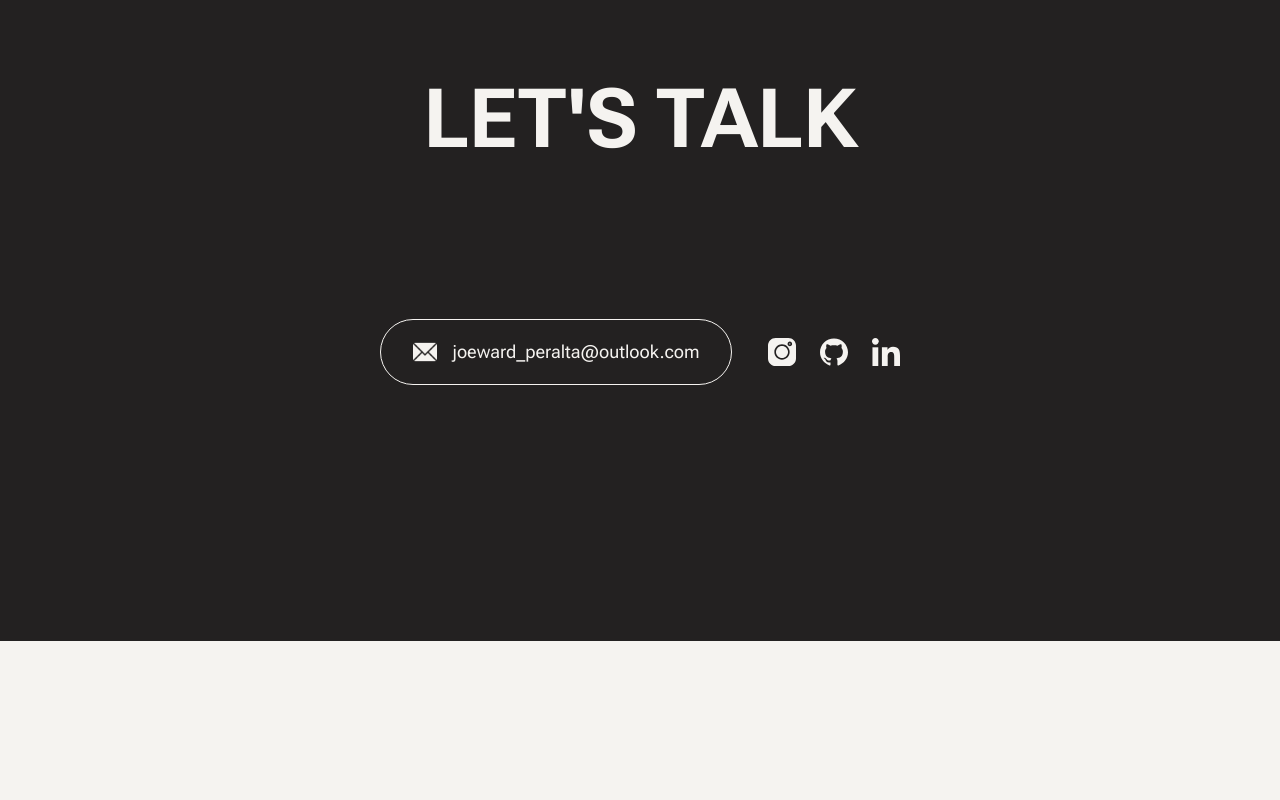
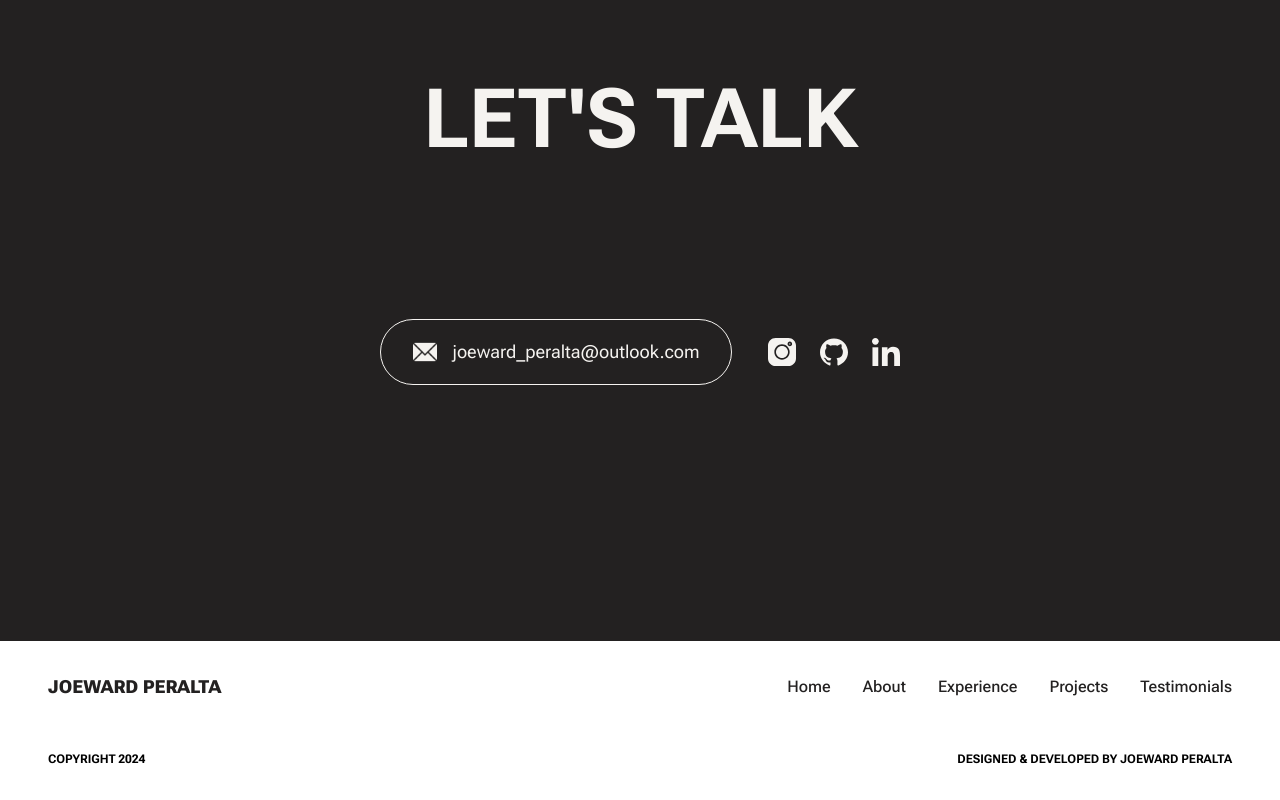
Before and after one commit to joewardperalta/developer-portfolio, a Next.js app: page / in a window 1280 px wide. Shown: the part 6130-6930 px from the top of the page. Before the commit the page ends 6771 px from the top, so only its background shows below. Built offline with nearby package versions, Linux system fonts and the light colour scheme.

Commit message:
Update the layout for the footer that adjusts for different screen sizes

```diff
--- a/app/page.js
+++ b/app/page.js
@@ -212,13 +212,11 @@ export default function Home() {
       </main>
 
       {/*  Footer */}
-      {/* <footer className="bg-white py-8">
-        <Container className="mb-10">
-          <Column>
+      <footer className="space-y-12 bg-white py-8">
+        <Container className="mb-10 space-y-8 laptop:space-y-0">
+          <Column className="flex flex-col gap-8 tablet:flex-row tablet:items-center tablet:justify-between">
             <Logo />
-          </Column>
-          <Column>
-            <ul className="flex justify-end gap-8 font-medium text-secondary">
+            <ul className="flex flex-wrap gap-4 font-medium text-secondary tablet:flex-nowrap tablet:gap-8 laptop:justify-end">
               <li>
                 <Link href="/">Home</Link>
               </li>
@@ -239,18 +237,12 @@ export default function Home() {
         </Container>
 
         <Container>
-          <Column>
-            <Paragraph className="text-[0.75rem] font-bold uppercase">
-              Copyright 2024
-            </Paragraph>
-          </Column>
-          <Column>
-            <Paragraph className="text-end text-[0.75rem] font-bold uppercase">
-              Designed & Developed by Joeward Peralta
-            </Paragraph>
+          <Column className="flex flex-col gap-4 text-[0.75rem] font-bold uppercase tablet:flex-row tablet:items-center tablet:justify-between">
+            <p>Copyright 2024</p>
+            <p>Designed & Developed by Joeward Peralta</p>
           </Column>
         </Container>
-      </footer> */}
+      </footer>
     </>
   );
 }
```
